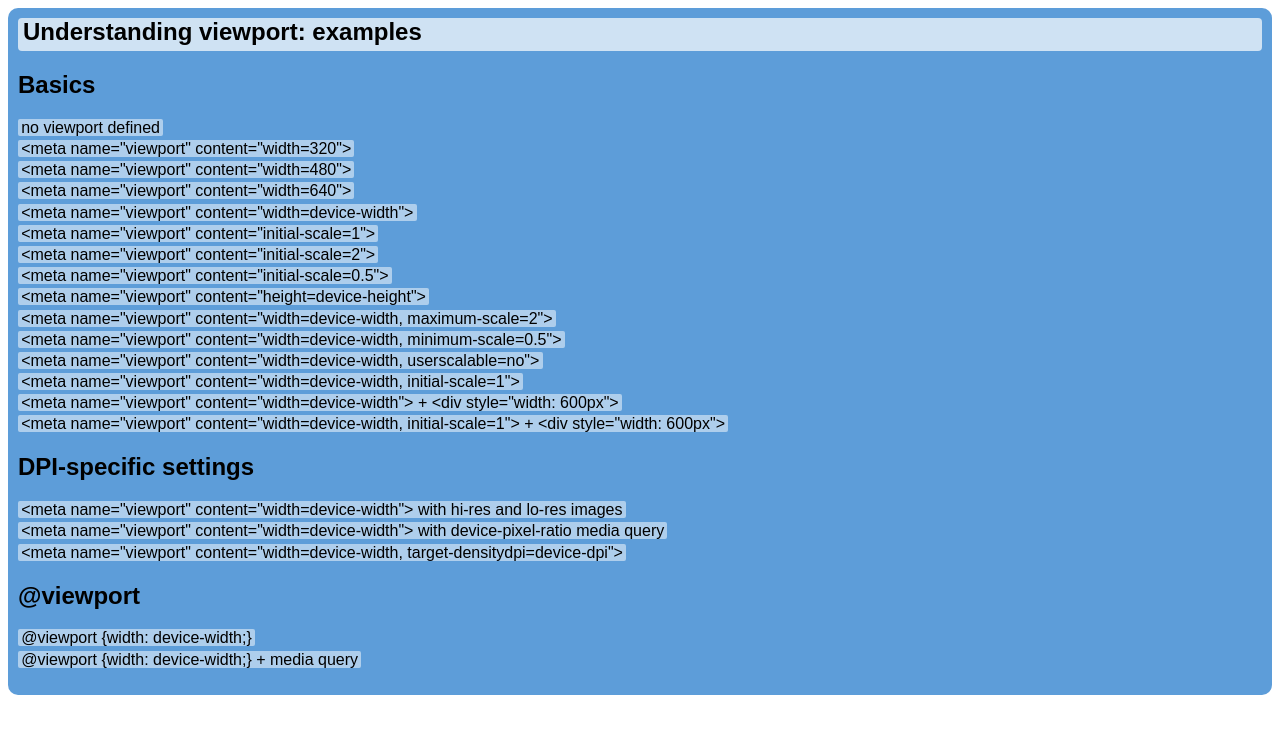
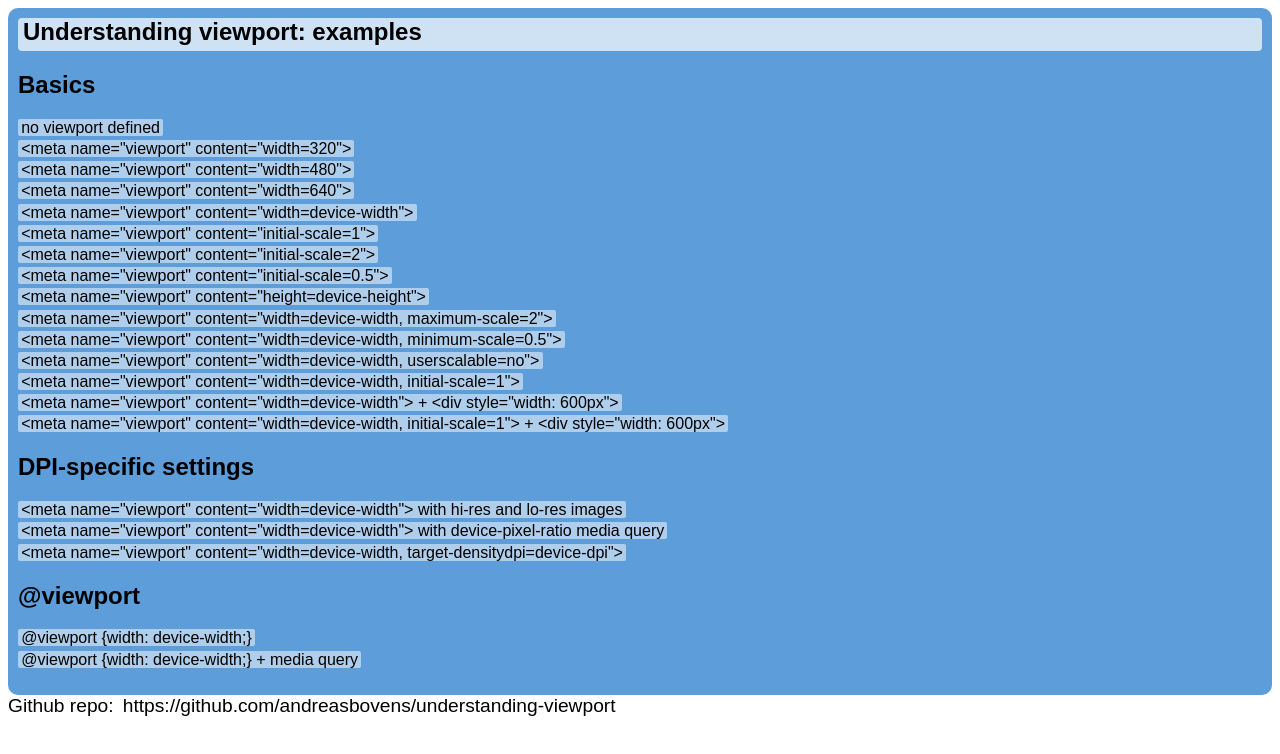
Before and after one commit to andreasbovens/understanding-viewport, a plain HTML site: page index.html in a window 1280 px wide. Drawn offline with Linux system fonts and the light colour scheme; a web font is replaced by a local one.

Commit message:
added link to github repo

```diff
--- a/index.html
+++ b/index.html
@@ -37,5 +37,6 @@
 	<li><a href="atviewport-mq.html">@viewport {width: device-width;} + media query</a></li>
 </ul>
 </article>
+<p>Github repo: <a href="https://github.com/andreasbovens/understanding-viewport">https://github.com/andreasbovens/understanding-viewport</a></p>
 </body>
 </html>
```
